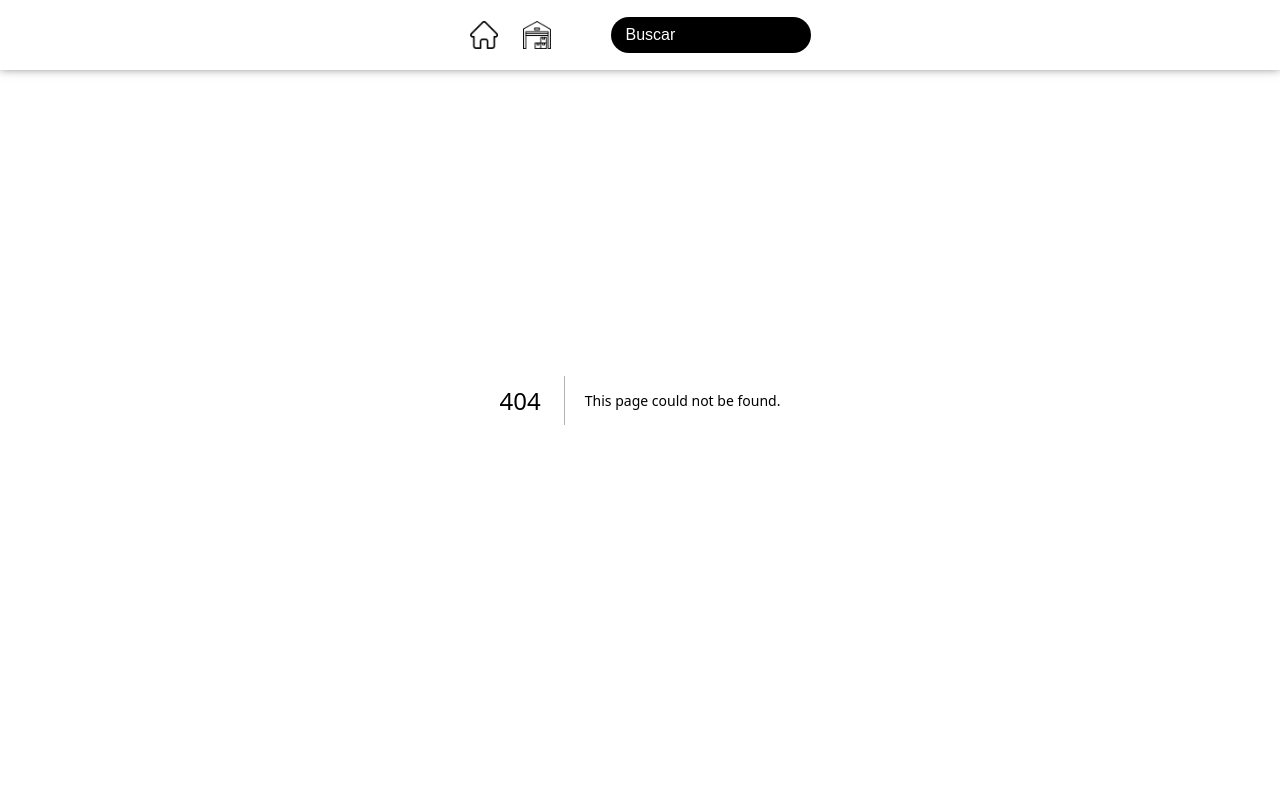
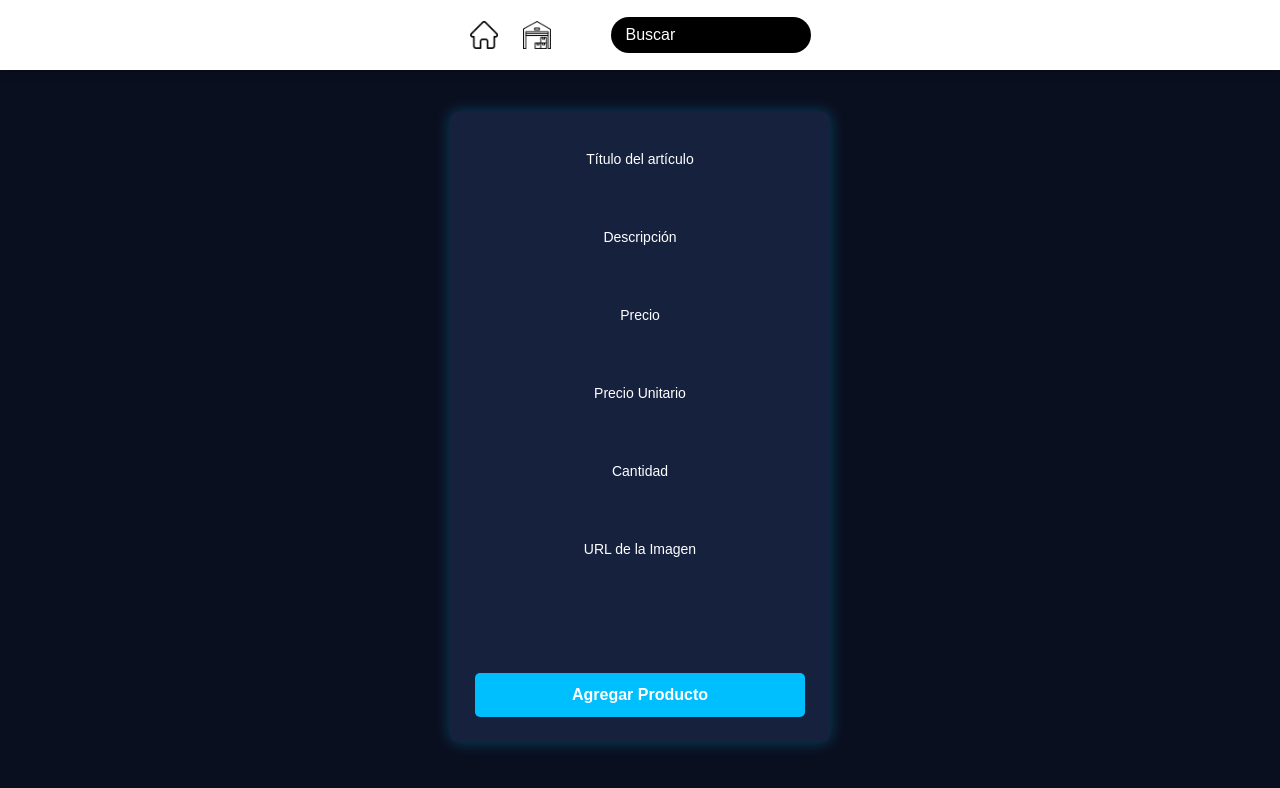
Before and after one commit to Setex10/my-app, a Next.js app: page /agregarproducto in a window 1280 px wide. Before the commit this address had no page. Shown: the top 788 px of the page. Built offline with nearby package versions, Linux system fonts and the light colour scheme.

Commit message:
se agrego la vista para agregar  prductos y se agrego la funcionalidad del pop up al boton

```diff
--- /dev/null
+++ b/src/app/agregarproducto/AdminInventario.css
@@ -0,0 +1,93 @@
+/* Fondo general */
+body {
+    margin: 0;
+    padding: 0;
+    background-color: #0a0f1f; /* azul oscuro */
+    font-family: Arial, Helvetica, sans-serif;
+}
+
+/* Centrar todo el contenido */
+div {
+    display: flex;
+    flex-direction: column;
+    align-items: center;
+}
+
+/* Título principal */
+h1 {
+    margin-top: 40px;
+    color: #00bfff; /* azul brillante */
+    font-size: 28px;
+}
+
+/* Contenedor del formulario */
+div div {
+    background-color: #16213e; /* azul más claro */
+    padding: 25px;
+    margin-top: 30px;
+    width: 380px;
+    border-radius: 8px;
+    box-shadow: 0px 0px 15px rgba(0, 191, 255, 0.3);
+}
+
+/* Textos */
+p {
+    color: white;
+    margin-top: 12px;
+    margin-bottom: 5px;
+    font-size: 14px;
+}
+
+/* Campos */
+input {
+    width: 100%;
+    padding: 8px;
+    border-radius: 5px;
+    border: none;
+    outline: none;
+}
+
+/* Botón */
+button {
+    width: 100%;
+    margin-top: 20px;
+    padding: 10px;
+    background-color: #00bfff;
+    color: white;
+    border: none;
+    border-radius: 5px;
+    cursor: pointer;
+    font-weight: bold;
+}
+
+/* Hover del botón */
+button:hover {
+    background-color: #0088cc;
+}
+/* Fondo oscuro que cubre toda la pantalla */
+.popup {
+    position: fixed; /* IMPORTANTE */
+    top: 0;
+    left: 0;
+    width: 100vw;
+    height: 100vh;
+
+    background-color: rgba(0, 0, 0, 0.7);
+
+    display: flex;
+    justify-content: center;
+    align-items: center;
+
+    z-index: 1000; /* Para que quede encima de todo */
+}
+
+/* Caja del popup */
+.popup-contenido {
+    background-color: #16213e;
+    padding: 30px;
+    border-radius: 10px;
+    width: 300px;
+    text-align: center;
+
+    box-shadow: 0px 0px 20px rgba(0, 191, 255, 0.5);
+}
--- /dev/null
+++ b/src/app/agregarproducto/page.jsx
@@ -0,0 +1,57 @@
+'use client'
+import { useState } from "react";
+// AdminInventario.jsx
+
+import "./AdminInventario.css";
+
+function AdminInventario() {
+const [mostrarPopup, setMostrarPopup] = useState(false);
+
+
+  return (
+  <div>
+
+      <h1>Administrador de Inventario</h1>
+
+      <div>
+
+        <p>Título del artículo</p>
+        <input type="text" />
+
+        <p>Descripción</p>
+        <input type="text" />
+
+        <p>Precio</p>
+        <input type="text" />
+
+        <p>Precio Unitario</p>
+        <input type="text" />
+
+        <p>Cantidad</p>
+        <input type="number" />
+
+        <p>URL de la Imagen</p>
+        <input type="text" />
+
+        <br /><br />
+
+        <button onClick={() => setMostrarPopup(true)}>Agregar Producto</button>
+
+
+      </div>
+        {mostrarPopup && (
+        <div className="popup">
+          <div className="popup-contenido">
+            <p>Producto agregado correctamente </p>
+            <button onClick={() => setMostrarPopup(false)}>
+              Cerrar
+            </button>
+          </div>
+        </div>
+      )}
+
+  </div>
+  );
+}
+
+export default AdminInventario;
```
